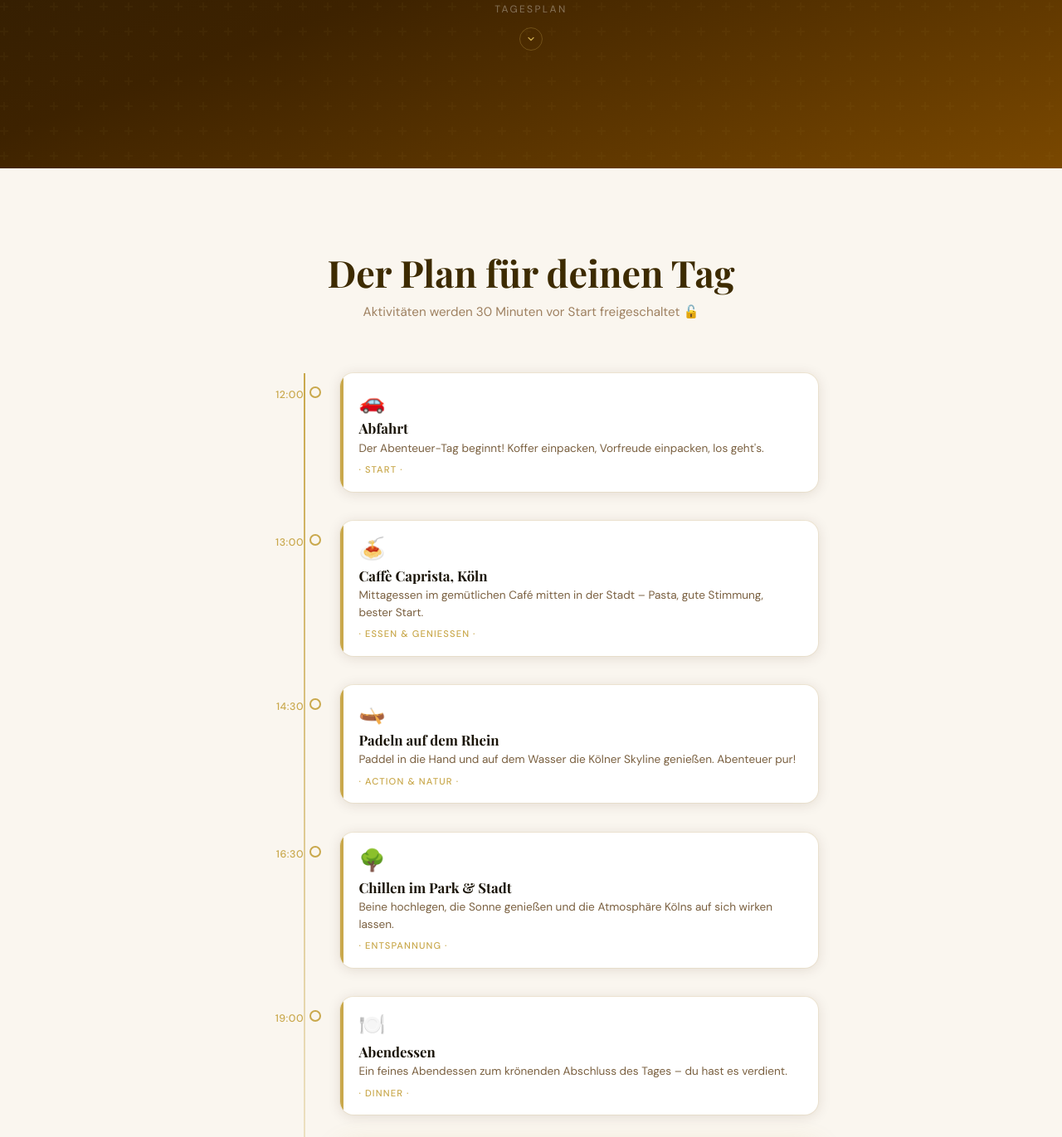
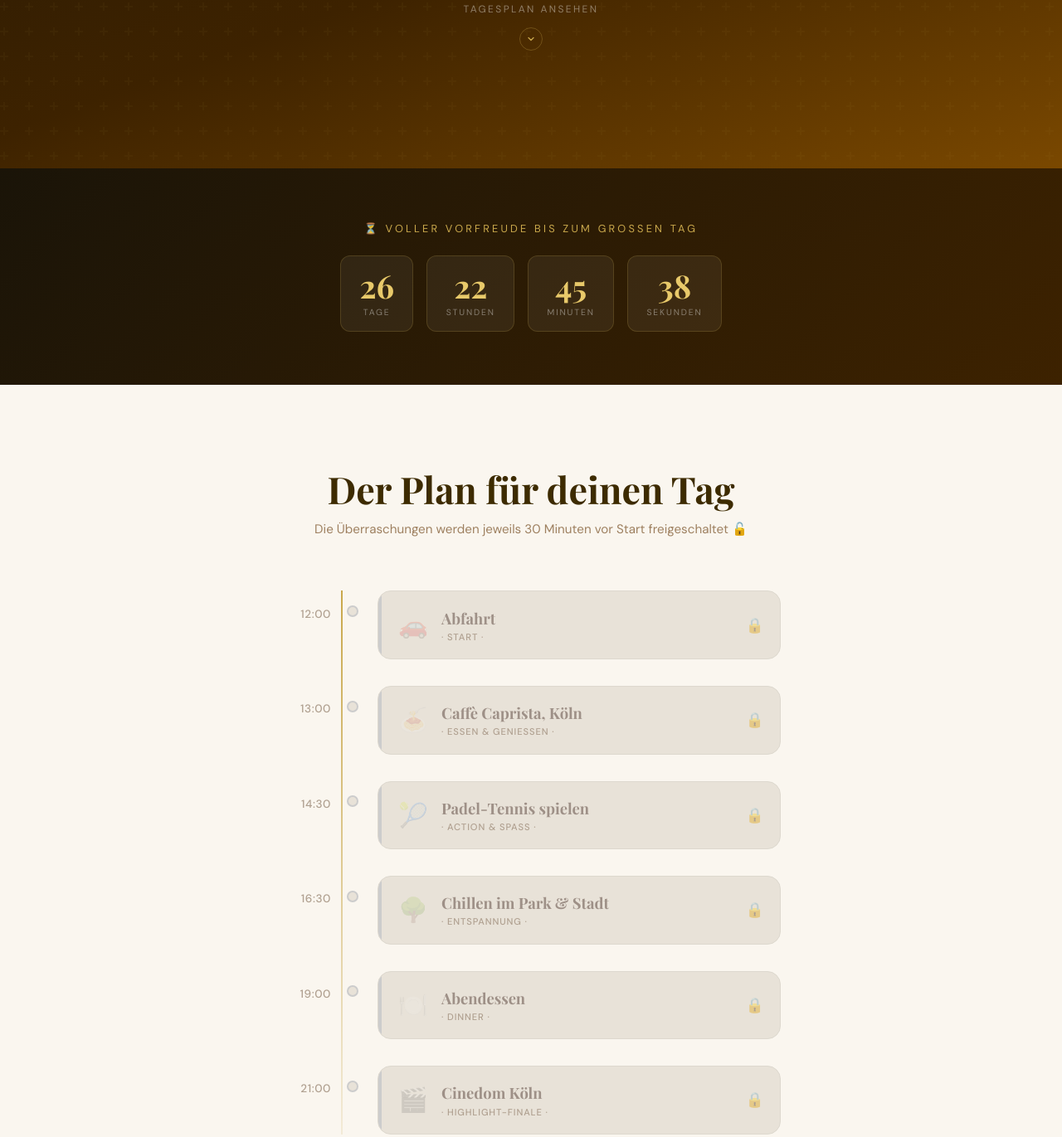
Before and after one commit to Timo-source/Timo-source.github.io, a plain HTML site: page index.html in a window 1280 px wide. Shown: the part 597-1968 px from the top of the page at 83% size. Drawn offline with nearby package versions, Linux system fonts and the light colour scheme; a web font is replaced by a local one.

Commit message:
Update index.html

```diff
--- a/index.html
+++ b/index.html
@@ -3,7 +3,7 @@
 <head>
   <meta charset="UTF-8" />
   <meta name="viewport" content="width=device-width, initial-scale=1.0"/>
-  <title>Happy Birthday 🎂 · Köln Abenteuer</title>
+  <title>Alles Gute zum Geburtstag Gub ❤️</title>
   <link rel="preconnect" href="https://fonts.googleapis.com">
   <link href="https://fonts.googleapis.com/css2?family=Playfair+Display:ital,wght@0,400;0,700;1,400&family=DM+Sans:wght@300;400;500&display=swap" rel="stylesheet">
   <style>
@@ -82,10 +82,10 @@
       border: 1px solid rgba(201,168,76,0.5);
       color: var(--gold-light);
       font-family: 'DM Sans', sans-serif;
-      font-size: 0.72rem;
+      font-size: 0.75rem;
       letter-spacing: 0.22em;
       text-transform: uppercase;
-      padding: 0.4rem 1.2rem;
+      padding: 0.5rem 1.4rem;
       border-radius: 100px;
       margin-bottom: 1.8rem;
       animation: fadeUp 0.8s ease both;
@@ -94,7 +94,7 @@
     .hero-date-line {
       color: var(--gold);
       font-family: 'DM Sans', sans-serif;
-      font-size: 0.85rem;
+      font-size: 0.9rem;
       letter-spacing: 0.3em;
       text-transform: uppercase;
       margin-bottom: 0.6rem;
@@ -103,11 +103,11 @@
 
     .hero-title {
       font-family: 'Playfair Display', serif;
-      font-size: clamp(3rem, 10vw, 6.5rem);
+      font-size: clamp(2.5rem, 7vw, 5rem);
       font-weight: 700;
       color: #fff;
-      line-height: 1;
-      margin-bottom: 0.4rem;
+      line-height: 1.2;
+      margin-bottom: 1rem;
       animation: fadeUp 1s 0.2s ease both;
     }
 
@@ -117,7 +117,7 @@
       font-family: 'Playfair Display', serif;
       font-style: italic;
       font-size: clamp(1.1rem, 3vw, 1.6rem);
-      color: rgba(255,255,255,0.7);
+      color: rgba(255,255,255,0.8);
       margin-bottom: 2.8rem;
       animation: fadeUp 1s 0.35s ease both;
     }
@@ -126,7 +126,7 @@
       display: flex;
       align-items: center;
       gap: 0.8rem;
-      color: rgba(255,255,255,0.5);
+      color: rgba(255,255,255,0.6);
       font-size: 0.9rem;
       letter-spacing: 0.12em;
       margin-bottom: 3.5rem;
@@ -140,7 +140,7 @@
       flex-direction: column;
       align-items: center;
       gap: 0.5rem;
-      color: rgba(255,255,255,0.35);
+      color: rgba(255,255,255,0.4);
       font-size: 0.75rem;
       letter-spacing: 0.2em;
       text-transform: uppercase;
@@ -173,7 +173,7 @@
     /* ── TIMELINE SECTION ── */
     .timeline-section {
       padding: 6rem 1.5rem;
-      max-width: 740px;
+      max-width: 650px;
       margin: 0 auto;
     }
 
@@ -186,7 +186,7 @@
       font-family: 'Playfair Display', serif;
       font-size: clamp(1.8rem, 5vw, 2.8rem);
       color: var(--warm);
-      margin-bottom: 0.5rem;
+      margin-bottom: 0.6rem;
     }
 
     .timeline-header p {
@@ -212,7 +212,7 @@
     .tl-item {
       display: flex;
       gap: 0;
-      margin-bottom: 2.2rem;
+      margin-bottom: 2rem;
       position: relative;
       transition: all 0.4s ease;
     }
@@ -221,10 +221,10 @@
     .tl-time {
       width: 72px;
       flex-shrink: 0;
-      padding-top: 1.15rem;
+      padding-top: 1.2rem;
       text-align: right;
-      padding-right: 0;
-      font-size: 0.78rem;
+      padding-right: 12px;
+      font-size: 0.85rem;
       font-weight: 500;
       letter-spacing: 0.04em;
       color: var(--gold);
@@ -238,7 +238,7 @@
       display: flex;
       flex-direction: column;
       align-items: center;
-      padding-top: 1rem;
+      padding-top: 1.1rem;
       position: relative;
       z-index: 2;
     }
@@ -258,12 +258,15 @@
       flex: 1;
       background: #fff;
       border-radius: 16px;
-      padding: 1.1rem 1.4rem;
-      box-shadow: 0 2px 16px var(--shadow), 0 0 0 1px rgba(201,168,76,0.12);
+      padding: 1.2rem 1.5rem;
+      box-shadow: 0 4px 20px var(--shadow), 0 0 0 1px rgba(201,168,76,0.1);
       transition: all 0.4s ease;
       position: relative;
       overflow: hidden;
       margin-left: 16px;
+      display: flex;
+      align-items: center;
+      gap: 1rem;
     }
 
     .tl-card::before {
@@ -277,31 +280,28 @@
     }
 
     .tl-card-icon {
-      font-size: 1.6rem;
-      margin-bottom: 0.3rem;
-      display: block;
+      font-size: 1.8rem;
+      display: inline-block;
+      transition: opacity 0.4s ease;
+    }
+
+    .tl-card-content {
+      flex: 1;
     }
 
     .tl-card-title {
       font-family: 'Playfair Display', serif;
-      font-size: 1.05rem;
+      font-size: 1.15rem;
       font-weight: 700;
       color: var(--dark);
-      margin-bottom: 0.2rem;
       transition: color 0.4s;
     }
 
-    .tl-card-desc {
-      font-size: 0.85rem;
-      color: #7a6040;
-      line-height: 1.5;
-    }
-
     .tl-card-tag {
-      display: inline-block;
-      margin-top: 0.5rem;
+      display: block;
+      margin-top: 0.2rem;
       font-size: 0.7rem;
-      letter-spacing: 0.1em;
+      letter-spacing: 0.08em;
       text-transform: uppercase;
       color: var(--gold);
       font-weight: 500;
@@ -332,11 +332,7 @@
     }
 
     .tl-item.locked .tl-card-icon {
-      filter: grayscale(1) opacity(0.4);
-    }
-
-    .tl-item.locked .tl-card-desc {
-      color: #b0a090;
+      opacity: 0.15; /* Zuverlässiger Lock-Effekt für Emojis auf allen Geräten */
     }
 
     .tl-item.locked .tl-card-tag {
@@ -346,9 +342,10 @@
     .lock-badge {
       display: none;
       position: absolute;
-      top: 0.8rem;
-      right: 0.9rem;
-      font-size: 1rem;
+      top: 50%;
+      right: 1.2rem;
+      transform: translateY(-50%);
+      font-size: 1.1rem;
       opacity: 0.4;
     }
 
@@ -369,23 +366,24 @@
     }
 
     .tl-item.active .tl-card {
-      box-shadow: 0 4px 32px rgba(201,168,76,0.25), 0 0 0 1.5px var(--gold);
+      box-shadow: 0 6px 32px rgba(201,168,76,0.25), 0 0 0 1.5px var(--gold);
+      background: var(--active);
     }
 
     /* ── COUNTDOWN ── */
     .countdown-wrap {
       text-align: center;
-      padding: 3.5rem 1.5rem 4rem;
+      padding: 4rem 1.5rem;
       background: linear-gradient(135deg, #1a1408 0%, #3d2200 100%);
       color: #fff;
     }
 
     .countdown-label {
-      font-size: 0.75rem;
-      letter-spacing: 0.28em;
+      font-size: 0.8rem;
+      letter-spacing: 0.25em;
       text-transform: uppercase;
       color: var(--gold);
-      margin-bottom: 1.2rem;
+      margin-bottom: 1.5rem;
     }
 
     .countdown-grid {
@@ -400,12 +398,12 @@
       border: 1px solid rgba(201,168,76,0.2);
       border-radius: 12px;
       padding: 1rem 1.4rem;
-      min-width: 70px;
+      min-width: 80px;
     }
 
     .countdown-num {
       font-family: 'Playfair Display', serif;
-      font-size: 2.2rem;
+      font-size: 2.4rem;
       font-weight: 700;
       color: var(--gold-light);
       line-height: 1;
@@ -416,15 +414,15 @@
       letter-spacing: 0.18em;
       text-transform: uppercase;
       color: rgba(255,255,255,0.4);
-      margin-top: 0.3rem;
+      margin-top: 0.4rem;
     }
 
     /* ── FOOTER ── */
     .footer {
       text-align: center;
-      padding: 2.5rem;
+      padding: 3rem;
       color: #9e8060;
-      font-size: 0.8rem;
+      font-size: 0.85rem;
       letter-spacing: 0.06em;
     }
 
@@ -444,8 +442,10 @@
 
     @media (max-width: 520px) {
       .timeline::before { left: 58px; }
-      .tl-time { width: 58px; font-size: 0.72rem; }
-      .tl-card { padding: 0.9rem 1rem; }
+      .tl-time { width: 58px; font-size: 0.75rem; padding-right: 6px; }
+      .tl-card { padding: 1rem; margin-left: 10px; gap: 0.8rem; }
+      .tl-card-icon { font-size: 1.6rem; }
+      .tl-card-title { font-size: 1.05rem; }
     }
   </style>
 </head>
@@ -456,16 +456,16 @@
 
 <!-- ── HERO ── -->
 <section class="hero">
-  <div class="hero-badge">✦ Ein besonderer Tag ✦</div>
-  <div class="hero-date-line">13. Juni 2025</div>
-  <h1 class="hero-title">Happy<br><span class="gold">20th</span></h1>
-  <p class="hero-subtitle">Herzlichen Glückwunsch zum Geburtstag!</p>
+  <div class="hero-badge">❤️ Schön, dass es dich gibt ❤️</div>
+  <div class="hero-date-line">13. Juni 2026</div>
+  <h1 class="hero-title">Alles Gute zum<br>Geburtstag <span class="gold">Gub &lt;3</span></h1>
+  <p class="hero-subtitle">Dein ganz persönlicher Wohlfühltag!</p>
   <div class="hero-city">
     <svg viewBox="0 0 24 24" xmlns="http://www.w3.org/2000/svg"><path d="M12 2C8.13 2 5 5.13 5 9c0 5.25 7 13 7 13s7-7.75 7-13c0-3.87-3.13-7-7-7zm0 9.5c-1.38 0-2.5-1.12-2.5-2.5s1.12-2.5 2.5-2.5 2.5 1.12 2.5 2.5-1.12 2.5-2.5 2.5z"/></svg>
     Köln · Dein Geburtstags-Abenteuer wartet
   </div>
   <div class="scroll-hint">
-    <span>Tagesplan</span>
+    <span>Tagesplan ansehen</span>
     <div class="arrow">
       <svg viewBox="0 0 24 24" stroke-width="2.5" stroke-linecap="round" stroke-linejoin="round">
         <polyline points="6 9 12 15 18 9"/>
@@ -476,7 +476,7 @@
 
 <!-- ── COUNTDOWN ── -->
 <div class="countdown-wrap" id="countdown">
-  <div class="countdown-label">⏳ Noch bis zum großen Tag</div>
+  <div class="countdown-label">⏳ Voller Vorfreude bis zum großen Tag</div>
   <div class="countdown-grid" id="countdownGrid">
     <div class="countdown-unit"><div class="countdown-num" id="cdDays">--</div><div class="countdown-unit-label">Tage</div></div>
     <div class="countdown-unit"><div class="countdown-num" id="cdHours">--</div><div class="countdown-unit-label">Stunden</div></div>
@@ -489,79 +489,85 @@
 <section class="timeline-section">
   <div class="timeline-header">
     <h2>Der Plan für deinen Tag</h2>
-    <p>Aktivitäten werden 30 Minuten vor Start freigeschaltet 🔓</p>
+    <p>Die Überraschungen werden jeweils 30 Minuten vor Start freigeschaltet 🔓</p>
   </div>
 
   <div class="timeline" id="timeline">
 
-    <div class="tl-item" data-time="2025-06-13T12:00" id="item0">
+    <div class="tl-item" data-time="2026-06-13T12:00" id="item0">
       <div class="tl-time">12:00</div>
       <div class="tl-dot-wrap"><div class="tl-dot"></div></div>
       <div class="tl-card">
         <span class="tl-card-icon">🚗</span>
+        <div class="tl-card-content">
           <div class="tl-card-title">Abfahrt</div>
-        <div class="tl-card-desc">Der Abenteuer-Tag beginnt! Koffer einpacken, Vorfreude einpacken, los geht's.</div>
           <div class="tl-card-tag">· Start ·</div>
+        </div>
         <span class="lock-badge">🔒</span>
       </div>
     </div>
 
-    <div class="tl-item" data-time="2025-06-13T13:00" id="item1">
+    <div class="tl-item" data-time="2026-06-13T13:00" id="item1">
       <div class="tl-time">13:00</div>
       <div class="tl-dot-wrap"><div class="tl-dot"></div></div>
       <div class="tl-card">
         <span class="tl-card-icon">🍝</span>
+        <div class="tl-card-content">
           <div class="tl-card-title">Caffè Caprista, Köln</div>
-        <div class="tl-card-desc">Mittagessen im gemütlichen Café mitten in der Stadt – Pasta, gute Stimmung, bester Start.</div>
           <div class="tl-card-tag">· Essen & Genießen ·</div>
+        </div>
         <span class="lock-badge">🔒</span>
       </div>
     </div>
 
-    <div class="tl-item" data-time="2025-06-13T14:30" id="item2">
+    <div class="tl-item" data-time="2026-06-13T14:30" id="item2">
       <div class="tl-time">14:30</div>
       <div class="tl-dot-wrap"><div class="tl-dot"></div></div>
       <div class="tl-card">
-        <span class="tl-card-icon">🛶</span>
-        <div class="tl-card-title">Padeln auf dem Rhein</div>
-        <div class="tl-card-desc">Paddel in die Hand und auf dem Wasser die Kölner Skyline genießen. Abenteuer pur!</div>
-        <div class="tl-card-tag">· Action & Natur ·</div>
+        <span class="tl-card-icon">🎾</span>
+        <div class="tl-card-content">
+          <div class="tl-card-title">Padel-Tennis spielen</div>
+          <div class="tl-card-tag">· Action & Spaß ·</div>
+        </div>
         <span class="lock-badge">🔒</span>
       </div>
     </div>
 
-    <div class="tl-item" data-time="2025-06-13T16:30" id="item3">
+    <div class="tl-item" data-time="2026-06-13T16:30" id="item3">
       <div class="tl-time">16:30</div>
       <div class="tl-dot-wrap"><div class="tl-dot"></div></div>
       <div class="tl-card">
         <span class="tl-card-icon">🌳</span>
-        <div class="tl-card-title">Chillen im Park & Stadt</div>
-        <div class="tl-card-desc">Beine hochlegen, die Sonne genießen und die Atmosphäre Kölns auf sich wirken lassen.</div>
+        <div class="tl-card-content">
+          <div class="tl-card-title">Chillen im Park &amp; Stadt</div>
           <div class="tl-card-tag">· Entspannung ·</div>
+        </div>
         <span class="lock-badge">🔒</span>
       </div>
     </div>
 
-    <div class="tl-item" data-time="2025-06-13T19:00" id="item4">
+    <div class="tl-item" data-time="2026-06-13T19:00" id="item4">
       <div class="tl-time">19:00</div>
       <div class="tl-dot-wrap"><div class="tl-dot"></div></div>
       <div class="tl-card">
         <span class="tl-card-icon">🍽️</span>
+        <div class="tl-card-content">
           <div class="tl-card-title">Abendessen</div>
-        <div class="tl-card-desc">Ein feines Abendessen zum krönenden Abschluss des Tages – du hast es verdient.</div>
           <div class="tl-card-tag">· Dinner ·</div>
+        </div>
         <span class="lock-badge">🔒</span>
       </div>
     </div>
 
-    <div class="tl-item" data-time="2025-06-13T21:00" id="item5">
+    <div class="tl-item" data-time="2026-06-13T21:00" id="item5">
       <div class="tl-time">21:00</div>
       <div class="tl-dot-wrap"><div class="tl-dot"></div></div>
       <div class="tl-card">
         <span class="tl-card-icon">🎬</span>
+        <div class="tl-card-content">
           <div class="tl-card-title">Cinedom Köln</div>
-        <div class="tl-card-desc">Ins Kino! Großes Leinwand-Feeling zum Abschluss eines unvergesslichen Geburtstags.</div>
           <div class="tl-card-tag">· Highlight-Finale ·</div>
+        </div>
         <span class="lock-badge">🔒</span>
       </div>
     </div>
@@ -571,7 +577,7 @@
 
 <!-- ── FOOTER ── -->
 <div class="footer">
-  <p>Made with <strong>♥</strong> für deinen <strong>20. Geburtstag</strong></p>
+  <p>Von Herzen gemacht mit <strong>♥</strong> für <strong>Gub</strong></p>
 </div>
 
 <script>
@@ -594,7 +600,7 @@
   }
 
   // ── COUNTDOWN ──
-  const TARGET = new Date('2025-06-13T12:00:00');
+  const TARGET = new Date('2026-06-13T12:00:00');
   function updateCountdown() {
     const now = new Date();
     const diff = TARGET - now;
```
Lines whose indentation alone changed are shown as unchanged.
